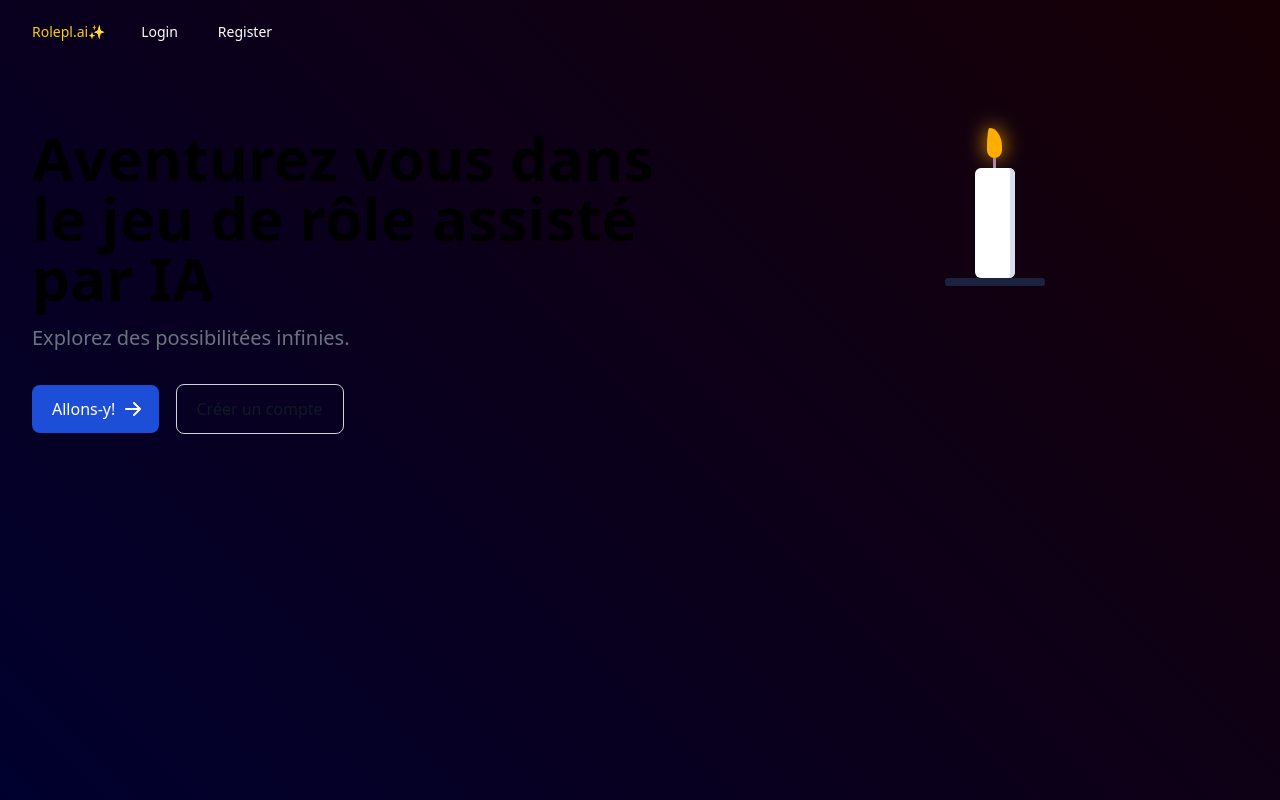
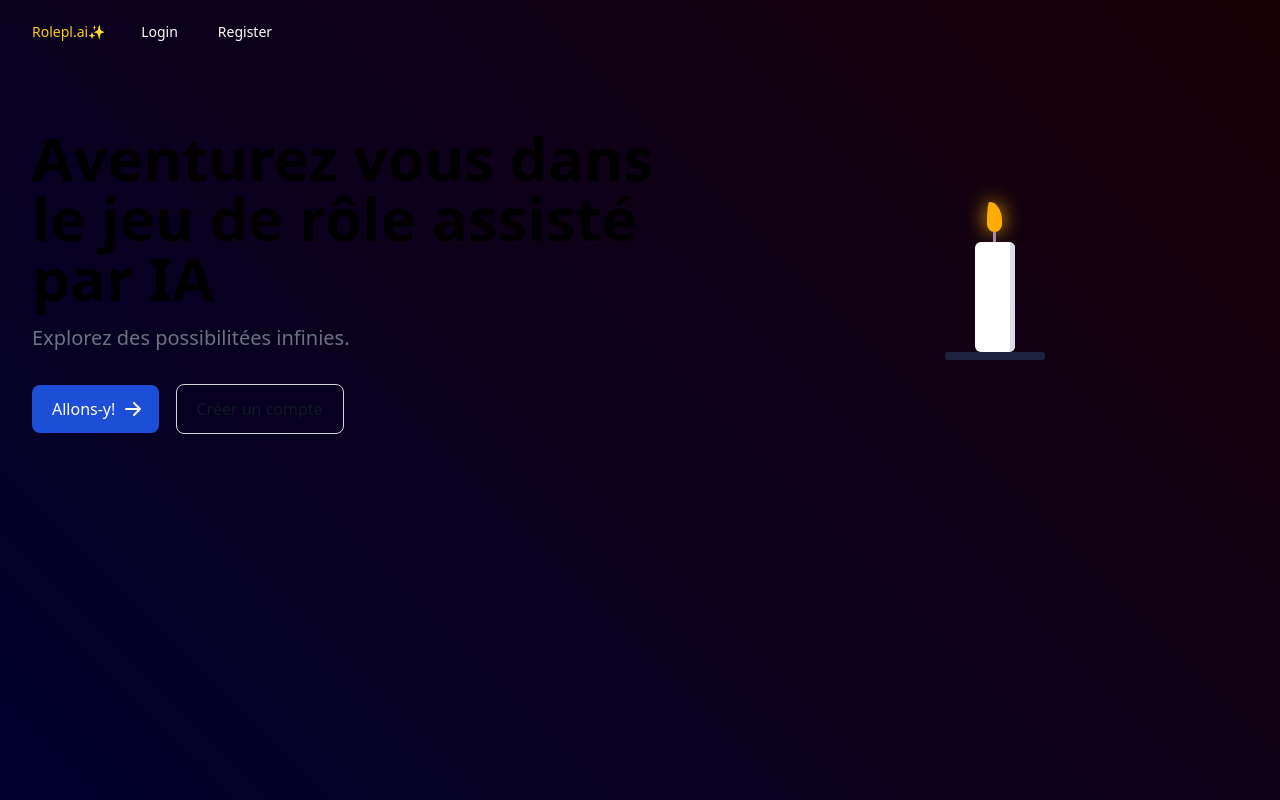
Before and after one commit to Seb-Pot-Dev/ai-boost, a Symfony app: template templates/home/index.html.twig in a window 1280 px wide. Run offline with Twig, Linux system fonts and the light colour scheme; the template is opened without the code that fills it, so the values that code supplies are empty; style sheets or scripts are compiled from the project's sources; some libraries are stand-ins or nearby versions.

Commit message:
center the candle

```diff
--- a/templates/home/index.html.twig
+++ b/templates/home/index.html.twig
@@ -15,7 +15,7 @@
                     Créer un compte
                 </a>
             </div>
-            <div class="lg:col-span-5">
+            <div class="lg:col-span-5 flex items-center justify-center">
                 <div class="candle">
                     <div class="candle-flame"></div>
                     <div class="candle-wick"></div>
```
